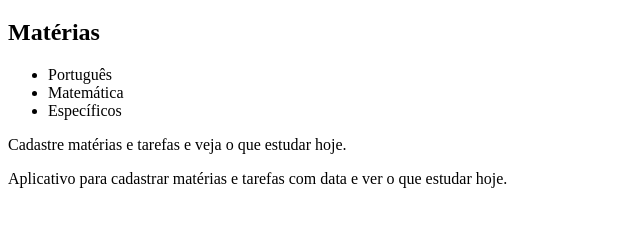
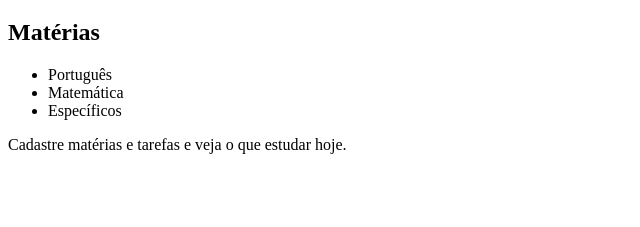
Before and after one commit to YaggoMarvGIT/planner-estudos, a plain HTML site: page index.html in a window 1280 px wide. Shown: the part 61-288 px from the top of the page, without its empty margins (0-640 px from the left). Drawn offline with Linux system fonts and the light colour scheme.

Commit message:
remove paragraph

```diff
--- a/index.html
+++ b/index.html
@@ -16,6 +16,3 @@
     </ul>
     <p>Cadastre matérias e tarefas e veja o que estudar hoje.</p>
 </body>
-</html>
-<p>Aplicativo para cadastrar matérias e tarefas com data e ver o que estudar hoje.</p>
-</html>
```
